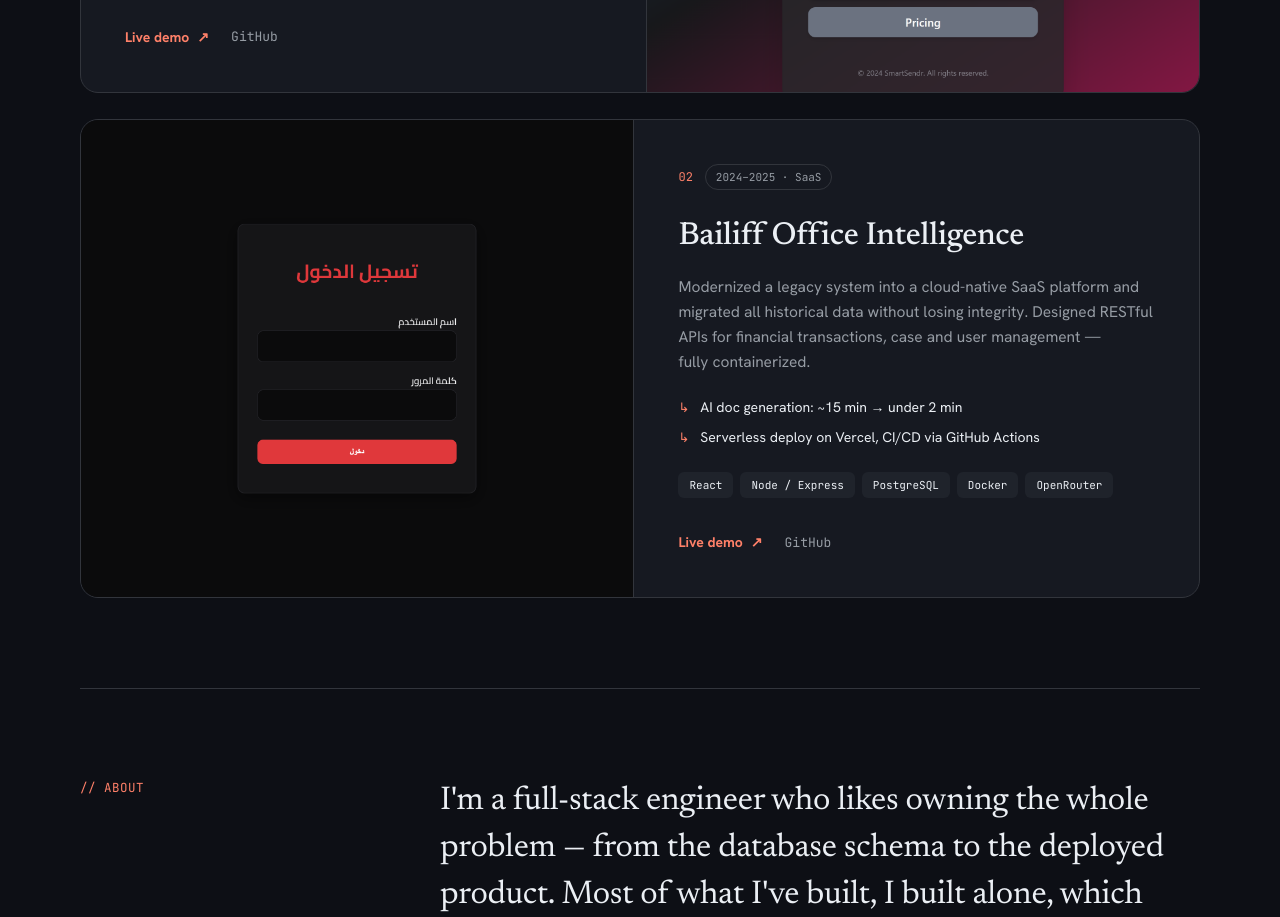
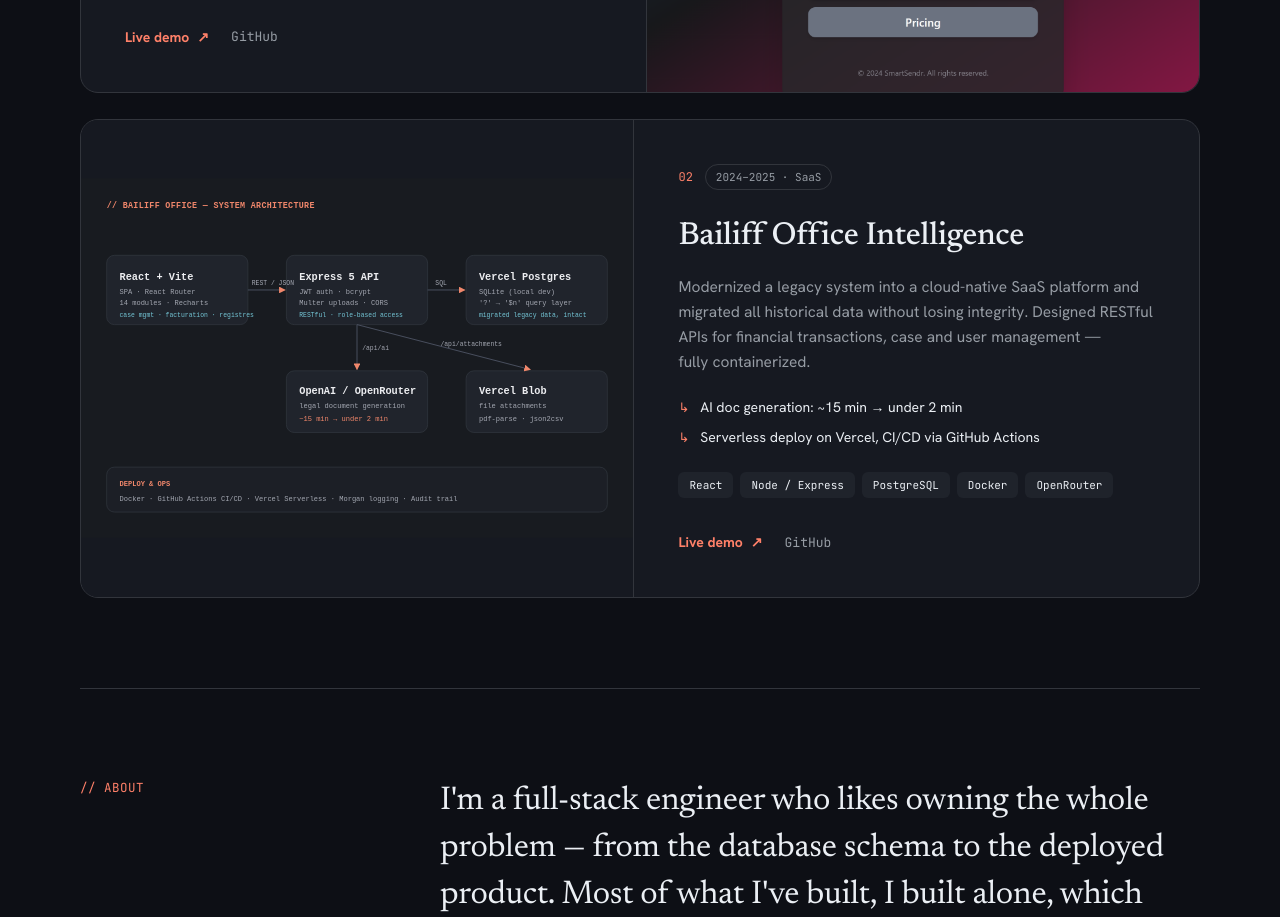
Before and after one commit to DaliGaoudi/portfolio, a Next.js app: page / in a window 1280 px wide. Shown: the part 1740-2657 px from the top of the page. Built offline with nearby package versions, Linux system fonts and the light colour scheme.

Commit message:
feat: Bailiff architecture diagram as card visual; support video + contain-fit media

```diff
--- a/components/Work.tsx
+++ b/components/Work.tsx
@@ -16,8 +16,12 @@ type Project = {
   liveNote?: string;
   github: string;
   imageOrder: "left" | "right";
-  /** Real screenshot path under /public. Falls back to a mock frame if absent. */
+  /** Real screenshot/diagram path under /public. Falls back to a mock frame if absent. */
   image?: string;
+  /** How the image fills the slot. "cover" (default) for screenshots, "contain" for diagrams. */
+  imageFit?: "cover" | "contain";
+  /** Looping muted video path under /public (e.g. a screen recording). Takes priority over image. */
+  video?: string;
   imageAlt: string;
   mockUrl: string;
 };
@@ -55,8 +59,9 @@ const projects: Project[] = [
     liveUrl: "https://office-ewyknflg7-daligaoudis-projects.vercel.app/",
     github: "https://github.com/DaliGaoudi",
     imageOrder: "left",
-    image: "/bailiff.png",
-    imageAlt: "Bailiff Office Intelligence login",
+    image: "/bailiff-architecture.svg",
+    imageFit: "contain",
+    imageAlt: "Bailiff Office Intelligence — system architecture diagram",
     mockUrl: "office.vercel.app",
   },
 ];
@@ -70,14 +75,46 @@ const tagStyle: CSSProperties = {
   borderRadius: 6,
 };
 
-function MockShot({ url, alt, image }: { url: string; alt: string; image?: string }) {
+function MockShot({
+  url,
+  alt,
+  image,
+  video,
+  fit = "cover",
+}: {
+  url: string;
+  alt: string;
+  image?: string;
+  video?: string;
+  fit?: "cover" | "contain";
+}) {
+  if (video) {
+    return (
+      <video
+        src={video}
+        autoPlay
+        muted
+        loop
+        playsInline
+        aria-label={alt}
+        style={{ display: "block", width: "100%", height: "100%", objectFit: "cover", minHeight: 360, background: "var(--bg)" }}
+      />
+    );
+  }
   if (image) {
     // eslint-disable-next-line @next/next/no-img-element
     return (
       <img
         src={image}
         alt={alt}
-        style={{ display: "block", width: "100%", height: "100%", objectFit: "cover", minHeight: 360 }}
+        style={{
+          display: "block",
+          width: "100%",
+          height: "100%",
+          objectFit: fit,
+          minHeight: 360,
+          background: fit === "contain" ? "var(--surface)" : undefined,
+        }}
       />
     );
   }
@@ -317,7 +354,7 @@ export default function Work() {
                   : { borderLeft: "1px solid var(--line)" }),
               }}
             >
-              <MockShot url={p.mockUrl} alt={p.imageAlt} image={p.image} />
+              <MockShot url={p.mockUrl} alt={p.imageAlt} image={p.image} video={p.video} fit={p.imageFit} />
             </div>
           );
 
```
Also changed, not shown: public/bailiff-architecture.svg (added), public/bailiff.png (deleted).
